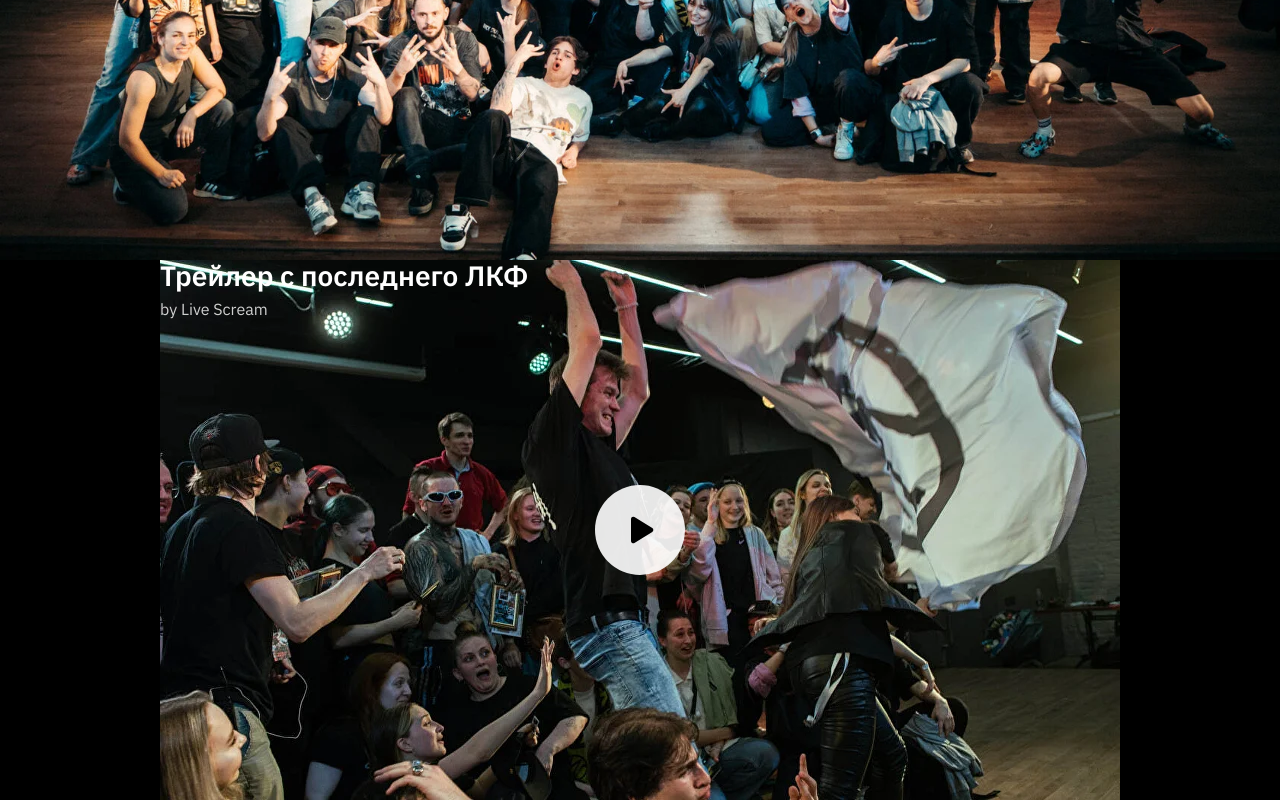
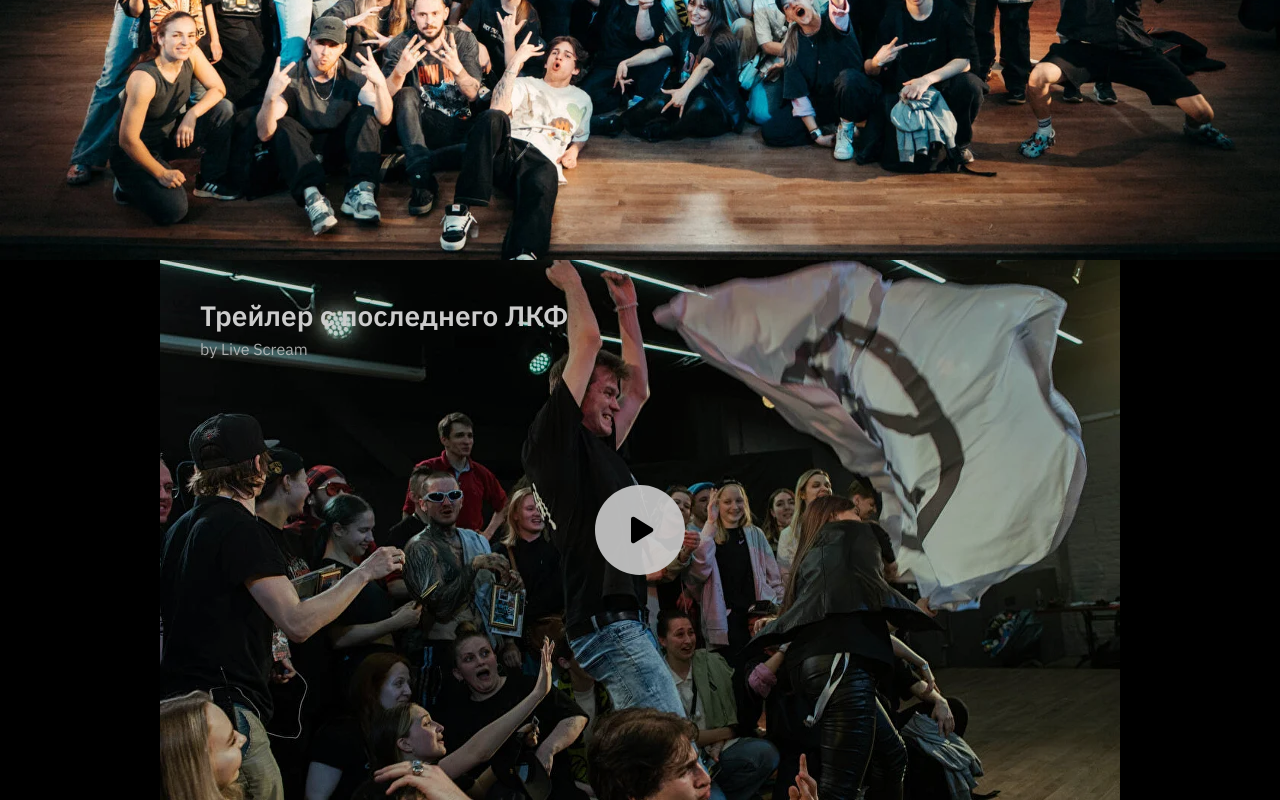
Before and after one commit to se7enty-se7enth/crump-fest, a plain HTML site: page index.html in a window 1280 px wide. Shown: the part 540-1340 px from the top of the page. Drawn offline with Linux system fonts and the light colour scheme.

Commit message:
fxngvclps

```diff
--- a/css/main.scss
+++ b/css/main.scss
@@ -222,10 +222,12 @@ a {
         color: #fff;
         margin: 0 auto;
         background: url(../img/FrstVidPrew.png) center/contain no-repeat;
+        opacity: 0.8;
     }
 
     &__info {
         z-index: 2;
+        padding: 40px;
 
         h2 {
             font-size: 28px;
```
Also changed, not shown: css/main.css, 1 other file.
